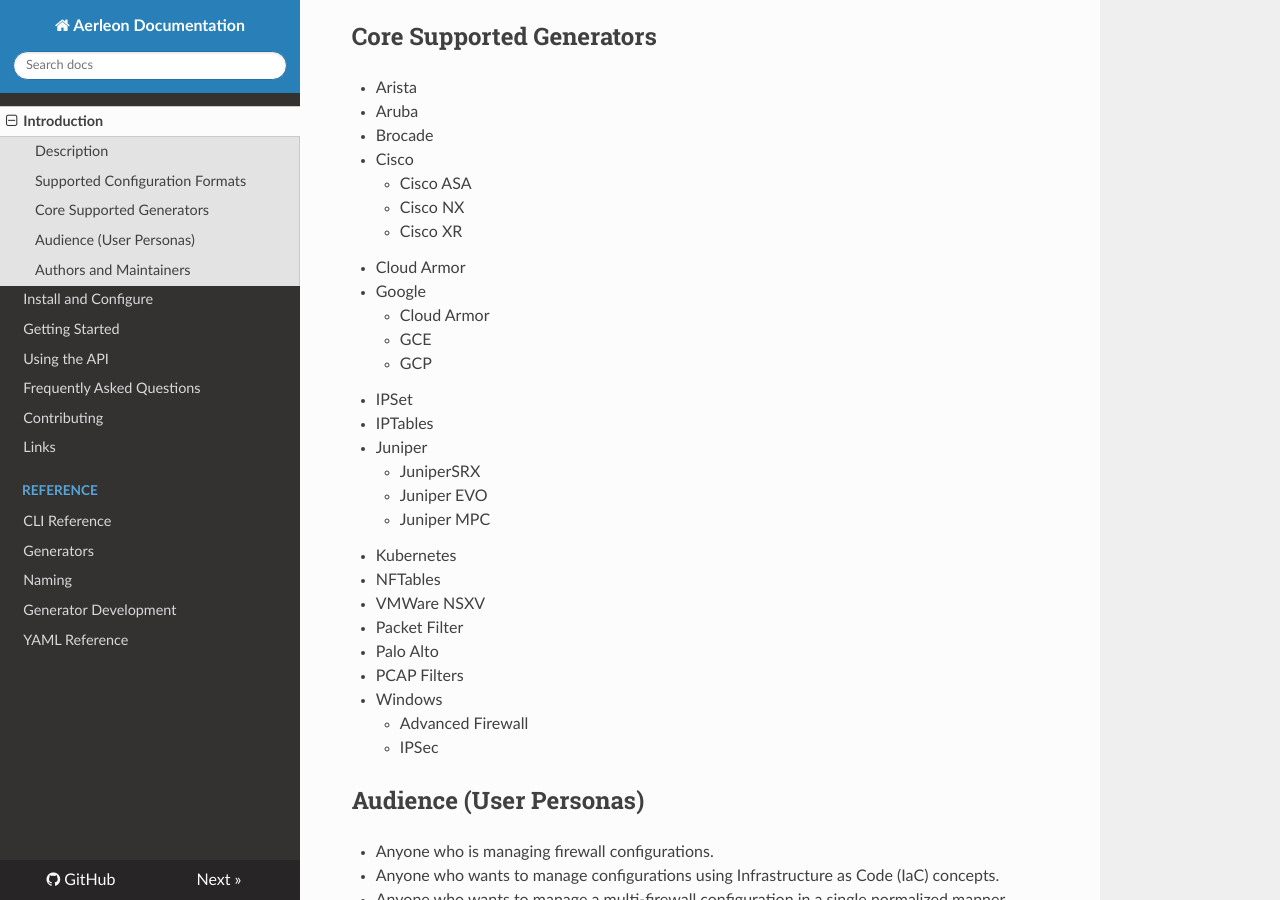
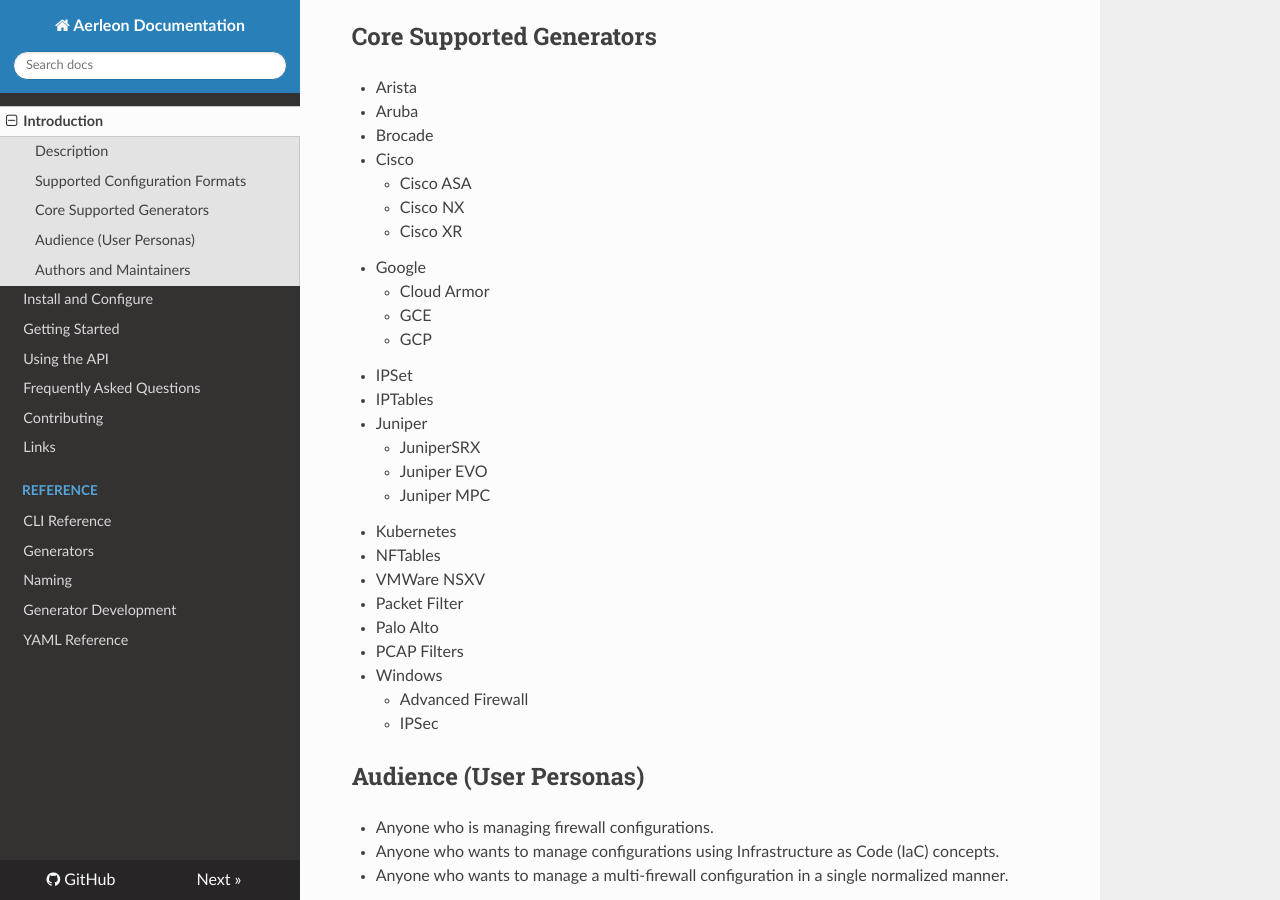
Before and after one commit to ngiyakhey2/aerleon, an MkDocs documentation site: the page built from docs/index.md, in a window 1280 px wide and 900 px high, scrolled down 660 px. Built offline with MkDocs 1.6.1, drawn with Linux system fonts in a browser that asks for light colours; nearby versions of some CDN libraries.

Commit message:
docs/index: Fix one more list (#225)
Same as #219.

Also remove duplicate platform from list.

```diff
--- a/docs/index.md
+++ b/docs/index.md
@@ -27,7 +27,6 @@ The data primarily consists of:
     * Cisco ASA
     * Cisco NX
     * Cisco XR
-* Cloud Armor
 * Google
     * Cloud Armor
     * GCE
```
